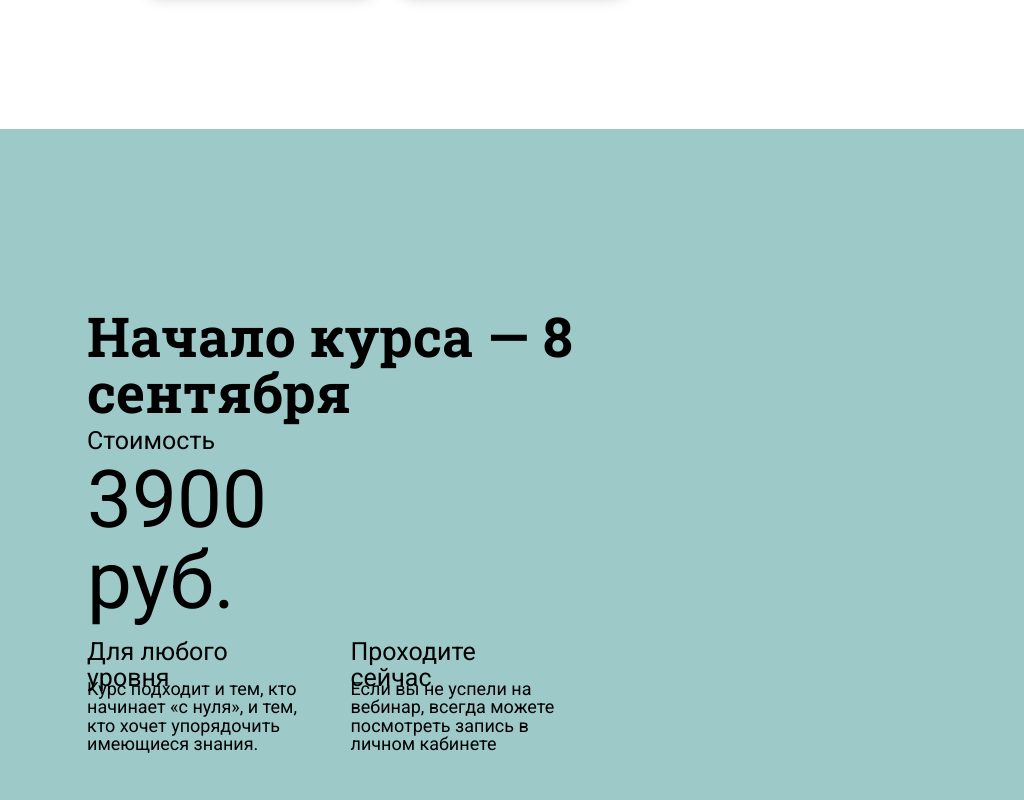
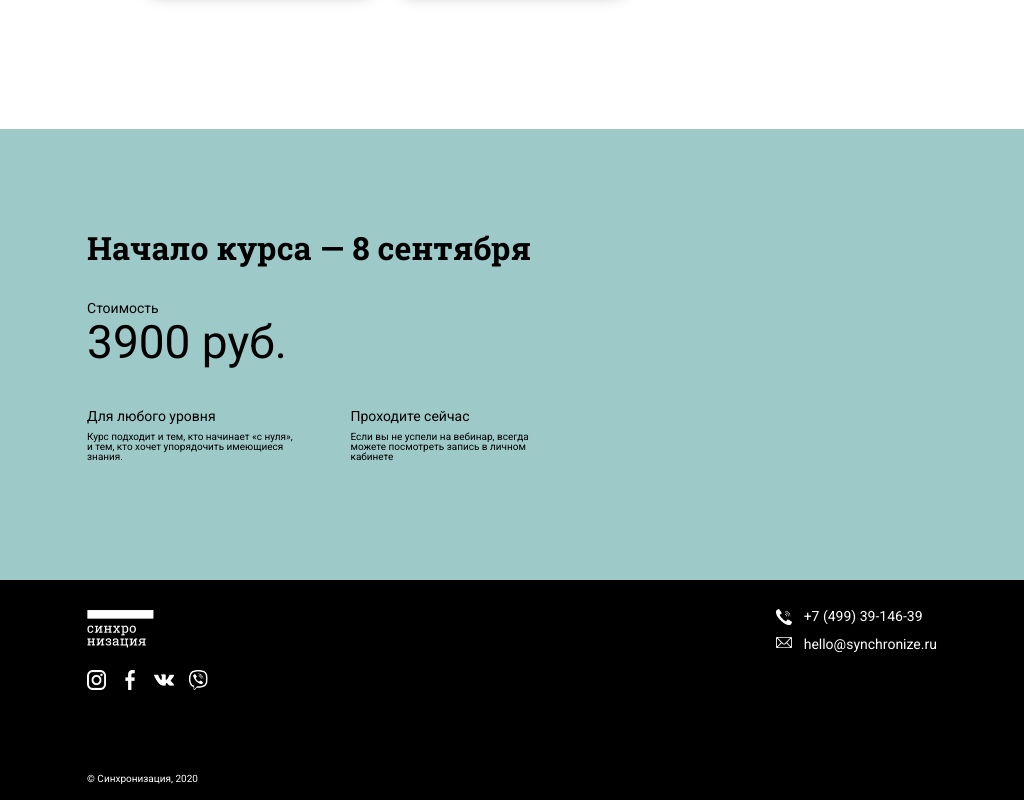
Before and after one commit to elchinbaba/How-to-watch-a-film, a plain HTML site: page index.html in a window 1024 px wide. Shown: the part 820-1620 px from the top of the page. Drawn offline with Linux system fonts and the light colour scheme.

Commit message:
added responsive layout to tablet model

```diff
--- a/assets/css/style.css
+++ b/assets/css/style.css
@@ -237,85 +237,86 @@
     background-color: #9DC9C8;
 }
 
-#footer>.footer-first>.footer-container{
+#footer>.footer-first>.footer-first-container{
     width: 83%;
     height: 780px;
     margin: 0 8.5%;
     padding: 179px 0;
 }
 
-#footer>.footer-first>.footer-container>.footer-header{
+#footer>.footer-first>.footer-first-container>.footer-header{
     width: 76%;
     height: 66px;
     margin-bottom: 54px;
 }
 
-#footer>.footer-first>.footer-container>.footer-header>.footer-header-text{
+#footer>.footer-first>.footer-first-container>.footer-header>.footer-header-text{
     font-family: Roboto Slab;
     font-weight: 700;
     font-size: 55px;
     line-height: 55.76px;
 }
 
-#footer>.footer-first>.footer-container>.footer-price{
+#footer>.footer-first>.footer-first-container>.footer-price{
     width: 40%;
-    height: 211px;
+    height: 180px;
+    margin-bottom: 7px;
 }
 
-#footer>.footer-first>.footer-container>.footer-price>.footer-cost{
+#footer>.footer-first>.footer-first-container>.footer-price>.footer-cost{
     width: 35%;
     height: 32px;
 }
 
-#footer>.footer-first>.footer-container>.footer-price>.footer-cost>.footer-cost-text{
+#footer>.footer-first>.footer-first-container>.footer-price>.footer-cost>.footer-cost-text{
     font-family: Roboto;
     font-weight: 400;
     font-size: 25px;
     line-height: 25.35px;
 }
 
-#footer>.footer-first>.footer-container>.footer-price>.footer-number{
+#footer>.footer-first>.footer-first-container>.footer-price>.footer-number{
     width: 100%;
-    height: 181px;
+    height: 148px;
 }
 
-#footer>.footer-first>.footer-container>.footer-price>.footer-number>.footer-number-text{
+#footer>.footer-first>.footer-first-container>.footer-price>.footer-number>.footer-number-text{
     font-family: Roboto;
     font-weight: 400;
     font-size: 80px;
     line-height: 81.11px;
 }
 
-#footer>.footer-first>.footer-container>.footer-infos{
+#footer>.footer-first>.footer-first-container>.footer-infos{
     display: flex;
     column-gap: 6%;
     height: 111px;
 }
 
-#footer>.footer-first>.footer-container>.footer-infos>.footer-info{
+#footer>.footer-first>.footer-first-container>.footer-infos>.footer-info{
     width: 25%;
     height: 111px;
 }
 
-#footer>.footer-first>.footer-container>.footer-infos>.footer-info>.footer-info-name{
+#footer>.footer-first>.footer-first-container>.footer-infos>.footer-info>.footer-info-name{
     width: 100%;
     height: 32px;
     margin-bottom: 9px;
 }
 
-#footer>.footer-first>.footer-container>.footer-infos>.footer-info>.footer-info-name>.footer-info-name-text{
+#footer>.footer-first>.footer-first-container>.footer-infos>.footer-info>.footer-info-name>.footer-info-name-text{
     font-family: Roboto;
     font-weight: 400;
     font-size: 25px;
     line-height: 25.35px;
 }
 
-#footer>.footer-first>.footer-container>.footer-infos>.footer-info>.footer-info-detail{
+#footer>.footer-first>.footer-first-container>.footer-infos>.footer-info>.footer-info-detail{
     width: 100%;
     height: 70px;
 }
 
-#footer>.footer-first>.footer-container>.footer-infos>.footer-info>.footer-info-detail>.footer-info-detail-text{
+#footer>.footer-first>.footer-first-container>.footer-infos>.footer-info>.footer-info-detail>.footer-info-detail-text{
     font-family: Roboto;
     font-weight: 400;
     font-size: 18px;
@@ -326,47 +327,47 @@
     background-color: black;
 }
 
-#footer>.footer-second>.footer-container{
+#footer>.footer-second>.footer-second-container{
     width: 83%;
     height: 390px;
     margin: 0 8.5%;
     padding: 50px 0 23px;
 }
 
-#footer>.footer-second>.footer-container>.footer-main{
+#footer>.footer-second>.footer-second-container>.footer-main{
     width: 100%;
     display: flex;
     justify-content: space-between;
     margin-bottom: 146px;
 }
 
-#footer>.footer-second>.footer-container>.footer-main>.footer-second-first{
+#footer>.footer-second>.footer-second-container>.footer-main>.footer-second-first{
     width: 17%;
 }
 
-#footer>.footer-second>.footer-container>.footer-main>.footer-second-first>.footer-social-media{
+#footer>.footer-second>.footer-second-container>.footer-main>.footer-second-first>.footer-social-media{
     display: flex;
     column-gap: 10%;
     margin-top: 28px;
 }
 
-#footer>.footer-second>.footer-container>.footer-main>.footer-second-second{
+#footer>.footer-second>.footer-second-container>.footer-main>.footer-second-second{
     display: flex;
     flex-direction: column;
     row-gap: 20px;
 }
 
-#footer>.footer-second>.footer-container>.footer-main>.footer-second-second>.footer-second-second-sample{
+#footer>.footer-second>.footer-second-container>.footer-main>.footer-second-second>.footer-second-second-sample{
     width: 100%;
     display: flex;
     column-gap: 22px;
 }
 
-#footer>.footer-second>.footer-container>.footer-main>.footer-second-second>.footer-second-second-sample>.footer-second-second-sample-textdiv{
+#footer>.footer-second>.footer-second-container>.footer-main>.footer-second-second>.footer-second-second-sample>.footer-second-second-sample-textdiv{
     height: 40px;
 }
 
-#footer>.footer-second>.footer-container>.footer-main>.footer-second-second>.footer-second-second-sample>.footer-second-second-sample-textdiv>.footer-second-second-sample-text{
+#footer>.footer-second>.footer-second-container>.footer-main>.footer-second-second>.footer-second-second-sample>.footer-second-second-sample-textdiv>.footer-second-second-sample-text{
     color: white;
     font-family: Roboto;
     font-weight: 400;
@@ -374,22 +375,22 @@
     line-height: 25.35px;
 }
 
-#footer>.footer-second>.footer-container>.footer-main>.footer-second-second>.footer-second-second-sample>#footer-phone{
+#footer>.footer-second>.footer-second-container>.footer-main>.footer-second-second>.footer-second-second-sample>#footer-phone{
     width: 27px;
     height: 27px;
 }
 
-#footer>.footer-second>.footer-container>.footer-main>.footer-second-second>.footer-second-second-sample>#footer-mail{
+#footer>.footer-second>.footer-second-container>.footer-main>.footer-second-second>.footer-second-second-sample>#footer-mail{
     width: 27px;
     height: 18px;
 }
 
-#footer>.footer-second>.footer-container>.footer-copyright{
+#footer>.footer-second>.footer-second-container>.footer-copyright{
     width: 19%;
     height: 40px;
 }
 
-#footer>.footer-second>.footer-container>.footer-copyright>.footer-copyright-text{
+#footer>.footer-second>.footer-second-container>.footer-copyright>.footer-copyright-text{
     color: white;
     font-family: Roboto;
     font-weight: 400;
@@ -397,99 +398,208 @@
     line-height: 18.25px;
 }
 
+@media (min-width: 992px) and (max-width: 1279px){
+    #footer>.footer-first>.footer-first-container{
+        height: 451px;
+        padding: 103px 0 107px;
+    }
+    #footer>.footer-first>.footer-first-container>.footer-header{
+        height: 38px;
+        margin-bottom: 31px;
+    }
+    #footer>.footer-first>.footer-first-container>.footer-header>.footer-header-text{
+        font-size: 32px;
+        line-height: 32.44px;
+    }
+    #footer>.footer-first>.footer-first-container>.footer-price{
+        height: 100px;
+        margin-bottom: 8px;
+    }
+    #footer>.footer-first>.footer-first-container>.footer-price>.footer-cost{
+        height: 18px;
+    }
+    #footer>.footer-first>.footer-first-container>.footer-price>.footer-cost>.footer-cost-text{
+        font-size: 14px;
+        line-height: 14.19px;
+    }
+    #footer>.footer-first>.footer-first-container>.footer-price>.footer-number{
+        height: 82px;
+    }
+    #footer>.footer-first>.footer-first-container>.footer-price>.footer-number>.footer-number-text{
+        font-size: 46px;
+        line-height: 46.64px;
+    }
+    #footer>.footer-first>.footer-first-container>.footer-infos{
+        height: 64px;
+    }
+    #footer>.footer-first>.footer-first-container>.footer-infos>.footer-info{
+        height: 64px;
+    }
+    #footer>.footer-first>.footer-first-container>.footer-infos>.footer-info>.footer-info-name{
+        height: 18px;
+        margin-bottom: 5px;
+    }
+    #footer>.footer-first>.footer-first-container>.footer-infos>.footer-info>.footer-info-name>.footer-info-name-text{
+        font-size: 14px;
+        line-height: 14.19px;
+    }
+    #footer>.footer-first>.footer-first-container>.footer-infos>.footer-info>.footer-info-detail{
+        height: 40px;
+    }
+    #footer>.footer-first>.footer-first-container>.footer-infos>.footer-info>.footer-info-detail>.footer-info-detail-text{
+        font-size: 10px;
+        line-height: 10.14px;
+    }
+    #footer>.footer-second>.footer-second-container{
+        height: 225px;
+        padding: 29px 0 13px;
+    }
+    #footer>.footer-second>.footer-second-container>.footer-main{
+        margin-bottom: 84px;
+    }
+    #footer>.footer-second>.footer-second-container>.footer-main>.footer-second-first>.footer-social-media{
+        margin-top: 17px;
+    }
+    #footer>.footer-second>.footer-second-container>.footer-main>.footer-second-second{
+        height: 55px;
+        row-gap: 5px;
+    }
+    #footer>.footer-second>.footer-second-container>.footer-main>.footer-second-second>.footer-second-second-sample{
+        column-gap: 12px;
+    }
+    #footer>.footer-second>.footer-second-container>.footer-main>.footer-second-second>.footer-second-second-sample>.footer-second-second-sample-textdiv{
+        height: 23px;
+    }
+    #footer>.footer-second>.footer-second-container>.footer-main>.footer-second-second>.footer-second-second-sample>.footer-second-second-sample-textdiv>.footer-second-second-sample-text{
+        font-size: 14px;
+        line-height: 14.19px;
+    }
+    #footer>.footer-second>.footer-second-container>.footer-copyright{
+        height: 23px;
+    }
+    #footer>.footer-second>.footer-second-container>.footer-copyright>.footer-copyright-text{
+        font-size: 10px;
+        line-height: 10.14px;
+    }
+    #footer-logo{
+        width: 66.6px;
+        height: 39.38px;
+    }
+    #footer-ig{
+        width: 19.11px;
+    }
+    #footer-fb{
+        width: 18.53px;
+    }
+    #footer-vk{
+        width: 20.27px;
+    }
+    #footer-wp{
+        width: 19.69px;
+    }
+    #footer>.footer-second>.footer-second-container>.footer-main>.footer-second-second>.footer-second-second-sample>#footer-phone{
+        width: 15.64px;
+        height: 15.64px;
+    }
+    #footer>.footer-second>.footer-second-container>.footer-main>.footer-second-second>.footer-second-second-sample>#footer-mail{
+        width: 15.64px;
+        height: 10.43px;
+    }
+}
+
 @media (min-width: 320px) and (max-width: 991px){
-    #footer>.footer-first>.footer-container{
+    #footer>.footer-first>.footer-first-container{
         height: 363px;
         padding: 62px 0;
     }
-    #footer>.footer-first>.footer-container>.footer-header{
+    #footer>.footer-first>.footer-first-container>.footer-header{
         width: 224px;
         height: 63px;
         margin-bottom: 22px;
     }
-    #footer>.footer-first>.footer-container>.footer-header>.footer-header-text{
+    #footer>.footer-first>.footer-first-container>.footer-header>.footer-header-text{
         font-size: 26px;
         line-height: 26.36px;
     }
-    #footer>.footer-first>.footer-container>.footer-price{
+    #footer>.footer-first>.footer-first-container>.footer-price{
         width: 224px;
         height: 100px;
     }
-    #footer>.footer-first>.footer-container>.footer-price>.footer-cost{
+    #footer>.footer-first>.footer-first-container>.footer-price>.footer-cost{
         width: 79px;
         height: 15px;
     }
-    #footer>.footer-first>.footer-container>.footer-price>.footer-cost>.footer-cost-text{
+    #footer>.footer-first>.footer-first-container>.footer-price>.footer-cost>.footer-cost-text{
         font-size: 12px;
         line-height: 12.17px;
     }
-    #footer>.footer-first>.footer-container>.footer-price>.footer-number{
+    #footer>.footer-first>.footer-first-container>.footer-price>.footer-number{
         width: 224px;
         height: 84px;
     }
-    #footer>.footer-first>.footer-container>.footer-price>.footer-number>.footer-number-text{
+    #footer>.footer-first>.footer-first-container>.footer-price>.footer-number>.footer-number-text{
         font-size: 37px;
         line-height: 37.51px;
     }
-    #footer>.footer-first>.footer-container>.footer-infos{
+    #footer>.footer-first>.footer-first-container>.footer-infos{
         height: 60px;
     }
-    #footer>.footer-first>.footer-container>.footer-infos>.footer-info{
+    #footer>.footer-first>.footer-first-container>.footer-infos>.footer-info{
         width: 151px;
         height: 60px;
     }
-    #footer>.footer-first>.footer-container>.footer-infos>.footer-info>.footer-info-name{
+    #footer>.footer-first>.footer-first-container>.footer-infos>.footer-info>.footer-info-name{
         width: 151px;
         height: 15px;
     }
-    #footer>.footer-first>.footer-container>.footer-infos>.footer-info>.footer-info-name>.footer-info-name-text{
+    #footer>.footer-first>.footer-first-container>.footer-infos>.footer-info>.footer-info-name>.footer-info-name-text{
         font-size: 12px;
         line-height: 12.17px;
     }
-    #footer>.footer-first>.footer-container>.footer-infos>.footer-info>.footer-info-name{
+    #footer>.footer-first>.footer-first-container>.footer-infos>.footer-info>.footer-info-name{
         margin-bottom: 5px;
     }
-    #footer>.footer-first>.footer-container>.footer-infos>.footer-info>.footer-info-detail{
+    #footer>.footer-first>.footer-first-container>.footer-infos>.footer-info>.footer-info-detail{
         width: 140px;
         height: 40px;
     }
-    #footer>.footer-first>.footer-container>.footer-infos>.footer-info>.footer-info-detail>.footer-info-detail-text{
+    #footer>.footer-first>.footer-first-container>.footer-infos>.footer-info>.footer-info-detail>.footer-info-detail-text{
         font-size: 10px;
         line-height: 10.14px;
     }
-    #footer>.footer-second>.footer-container{
+    #footer>.footer-second>.footer-second-container{
         height: 251px;
         padding: 23px 0 10px;
     }
-    #footer>.footer-second>.footer-container>.footer-main{
+    #footer>.footer-second>.footer-second-container>.footer-main{
         flex-direction: column;
         margin-bottom: 49px;
     }
-    #footer>.footer-second>.footer-container>.footer-main>.footer-second-first{
+    #footer>.footer-second>.footer-second-container>.footer-main>.footer-second-first{
         margin-bottom: 48px;
     }
-    #footer>.footer-second>.footer-container>.footer-main>.footer-second-first>.footer-social-media{
+    #footer>.footer-second>.footer-second-container>.footer-main>.footer-second-first>.footer-social-media{
         margin-top: 15px;
     }
-    #footer>.footer-second>.footer-container>.footer-main>.footer-second-second{
+    #footer>.footer-second>.footer-second-container>.footer-main>.footer-second-second{
         height: 35px;
         row-gap: 5px;
     }
-    #footer>.footer-second>.footer-container>.footer-main>.footer-second-second>.footer-second-second-sample{
+    #footer>.footer-second>.footer-second-container>.footer-main>.footer-second-second>.footer-second-second-sample{
         column-gap: 5px;
     }
-    #footer>.footer-second>.footer-container>.footer-main>.footer-second-second>.footer-second-second-sample>.footer-second-second-sample-textdiv{
+    #footer>.footer-second>.footer-second-container>.footer-main>.footer-second-second>.footer-second-second-sample>.footer-second-second-sample-textdiv{
         height: 15px;
     }
-    #footer>.footer-second>.footer-container>.footer-main>.footer-second-second>.footer-second-second-sample>.footer-second-second-sample-textdiv>.footer-second-second-sample-text{
+    #footer>.footer-second>.footer-second-container>.footer-main>.footer-second-second>.footer-second-second-sample>.footer-second-second-sample-textdiv>.footer-second-second-sample-text{
         font-size: 12px;
         line-height: 12.17px;
     }
-    #footer>.footer-second>.footer-container>.footer-copyright{
+    #footer>.footer-second>.footer-second-container>.footer-copyright{
         width: 141px;
         height: 19px;
     }
-    #footer>.footer-second>.footer-container>.footer-copyright>.footer-copyright-text{
+    #footer>.footer-second>.footer-second-container>.footer-copyright>.footer-copyright-text{
         font-size: 10px;
         line-height: 10.14px;
     }
@@ -509,11 +619,11 @@
     #footer-wp{
         width: 15.84px;
     }
-    #footer>.footer-second>.footer-container>.footer-main>.footer-second-second>.footer-second-second-sample>#footer-phone{
+    #footer>.footer-second>.footer-second-container>.footer-main>.footer-second-second>.footer-second-second-sample>#footer-phone{
         width: 12.58px;
         height: 12.58px;
     }
-    #footer>.footer-second>.footer-container>.footer-main>.footer-second-second>.footer-second-second-sample>#footer-mail{
+    #footer>.footer-second>.footer-second-container>.footer-main>.footer-second-second>.footer-second-second-sample>#footer-mail{
         width: 12.58px;
         height: 8.38px;
     }
--- a/index.html
+++ b/index.html
@@ -77,7 +77,7 @@
 
     <section id="footer">
         <div class="footer-first">
-            <div class="footer-container">
+            <div class="footer-first-container">
                 <div class="footer-header">
                     <h1 class="footer-header-text">Начало курса — 8 сентября</h1>
                 </div>
@@ -110,7 +110,7 @@
             </div>
         </div>
         <footer class="footer-second">
-            <div class="footer-container">
+            <div class="footer-second-container">
                 <div class="footer-main">
                     <div class="footer-second-first">
                         <img id="footer-logo" src="./assets/images/logo.png" alt="logo">
```
